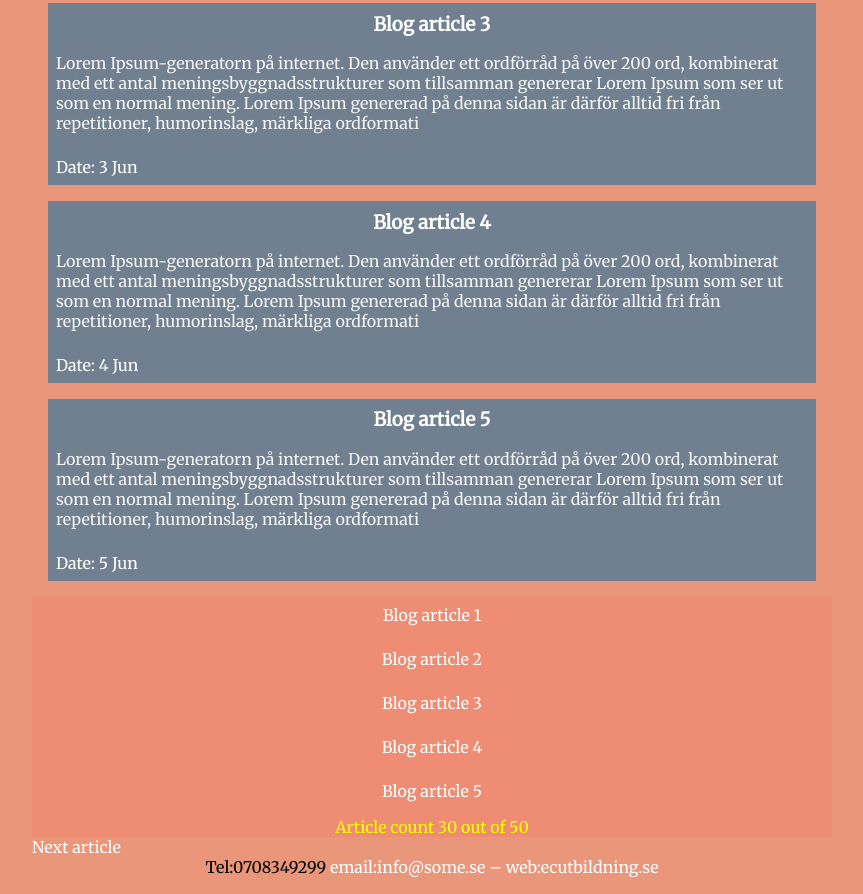
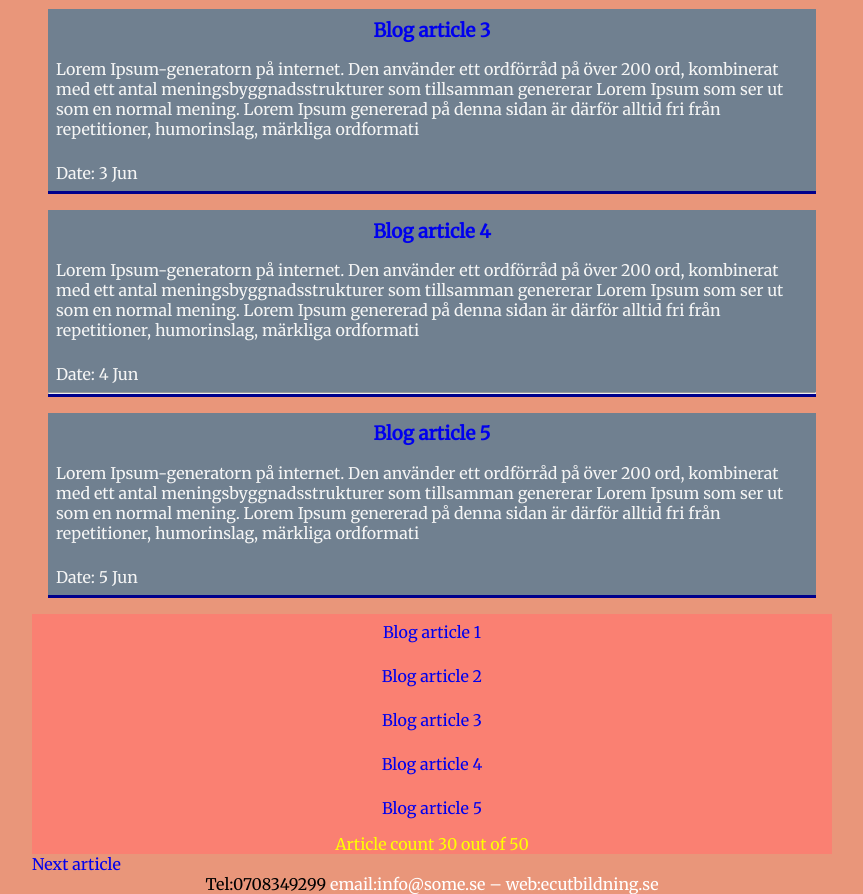
Before and after one commit to Robintorn/EVXFEH17_Robin_T-rn, a plain HTML site: page HTMLCSS3_SEO/Inlamningar/Inlamning2/Inlamning2.html in a window 1280 px wide. Shown: the part 514-1408 px from the top of the page, without its empty margins (208-1071 px from the left). Drawn offline with Linux system fonts and the light colour scheme.

Commit message:
border-bottom added to class syndicate

```diff
--- a/HTMLCSS3_SEO/Inlamningar/Inlamning2/Inlamning2.html
+++ b/HTMLCSS3_SEO/Inlamningar/Inlamning2/Inlamning2.html
@@ -91,6 +91,7 @@
                     <footer>
                         <p>Date: 4 Jun</p>
                     </footer>
+                    <hr>
                 </article>
             </a>
             <a href="#">
--- a/HTMLCSS3_SEO/Inlamningar/Inlamning2/css/style.css
+++ b/HTMLCSS3_SEO/Inlamningar/Inlamning2/css/style.css
@@ -42,13 +42,17 @@ header nav li
    padding :45px;
    font-size: 1em;
 }
+header nav ul li a
+{
+ color:white;
+}
 /*
 En så kallad Psuedo-class selector. a menas då att den selectar alla länkar i HTML5-dokumentet.
 :link betyder att man bestämmer att alla länkar ska ha en viss style.
 */
 a:link
 {
-   color:white;
+   text-decoration: none;
 }
 /*
 a:hover bestämmer hur länkarna ska se ut om man håller med muspekaren på dom.
@@ -70,6 +74,7 @@ Detta är en Adjecent Sibling Selector. I detta fall bestämmer den att h3 komme
 {
    background-color:slategrey;
    margin: 1em;
+   border-bottom: 3px solid darkblue;
 }
 
 .syndicate div p
@@ -77,6 +82,10 @@ Detta är en Adjecent Sibling Selector. I detta fall bestämmer den att h3 komme
    color: whitesmoke;
    padding: 0.5em;
    margin-bottom:0.5em;
+}
+.syndicate footer p
+{
+ color:whitesmoke;
 }
 
 .syndicate h3
@@ -92,7 +101,7 @@ Detta är en Adjecent Sibling Selector. I detta fall bestämmer den att h3 komme
 
 .blog_summary
 {
-   background-color: #EE8D73;
+   background-color: salmon;
    text-align: center;
 }
 
```
